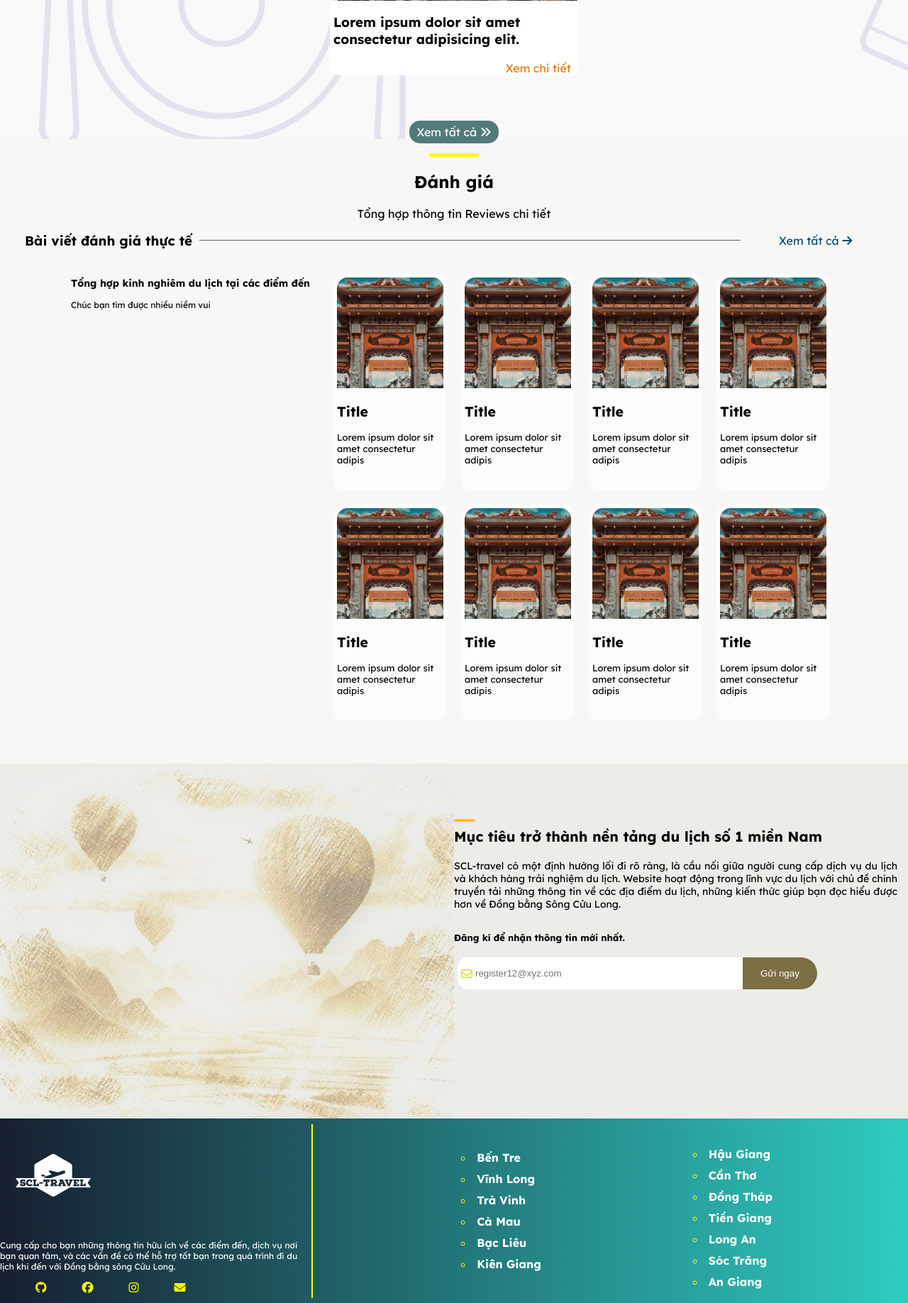
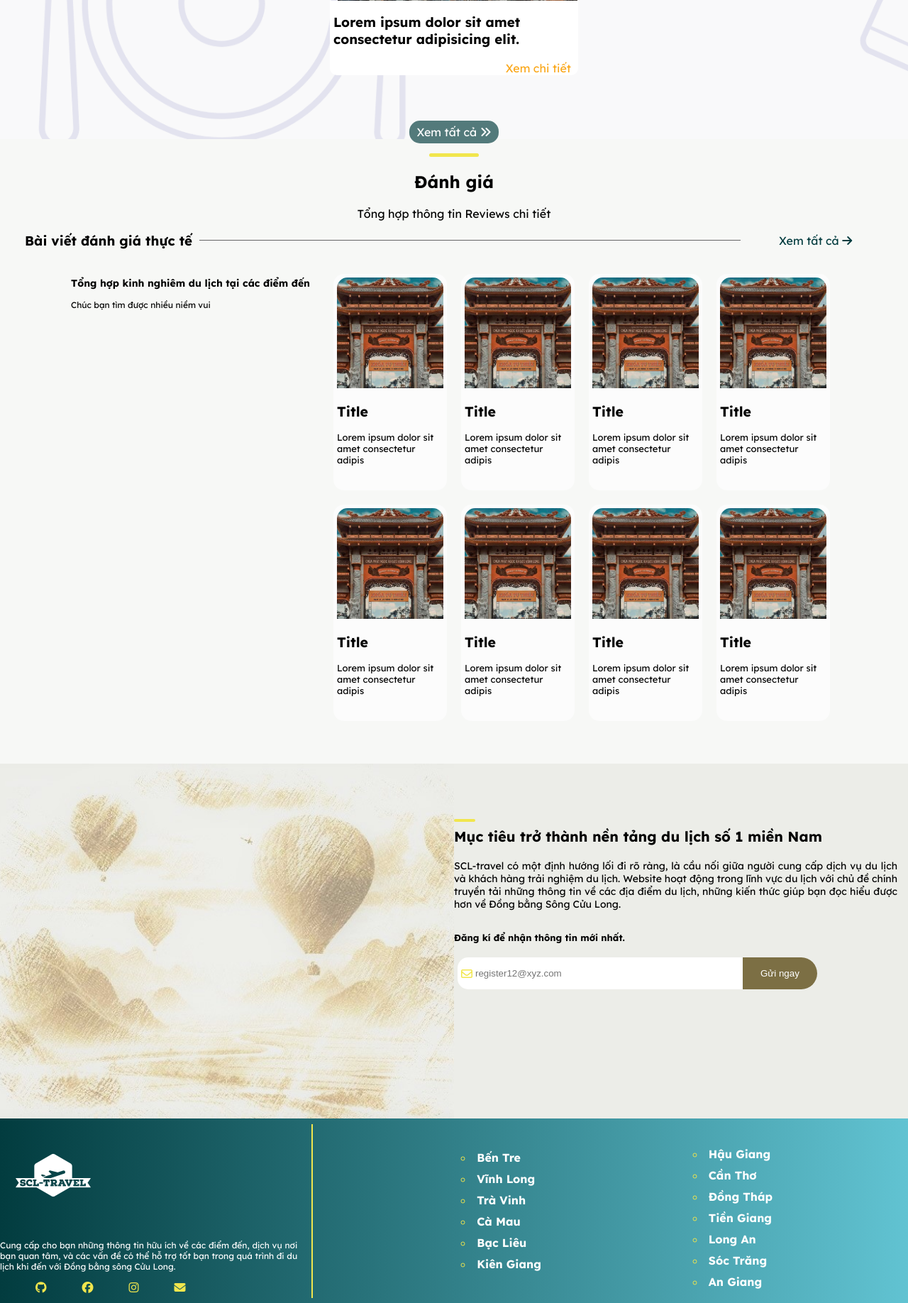
Before and after one commit to DuyIt7033/scl-travel, a PHP site: page /index.html in a window 1280 px wide. Shown: the part 2532-4368 px from the top of the page at 71% size. Run offline with PHP 8.4, Linux system fonts and the light colour scheme; some libraries are stand-ins or nearby versions.

Commit message:
Changed all color of web

```diff
--- a/css/main.css
+++ b/css/main.css
@@ -1,5 +1,13 @@
 
+:root{
+	--dgreen: #316329;
+	--lgreen:#8ba460;
+	--or-ye:#FAA719;
+	--lye:#f1e64d;
+	--dblue:#023c3f;
+	--lblue:#61c3d2;
 
+}
 html{
 	align-items: center;
 	font-family: 'Lexend',sans-serif;
@@ -428,7 +438,7 @@ a{
     text-overflow: ellipsis; /* Hiển thị dấu ba chấm (...) khi chữ bị cắt bớt */
 }
 .info_img_d>a{
-	color: #e07b10;
+	color: var(--or-ye);
 	display: block;
 	/* background-color: #add800; */
 	position: relative;
@@ -451,14 +461,14 @@ a{
 }
 .see_all>a:hover{
 	transition: 1s;
-	background-color: #0f3c58;
+	background-color: var(--dblue);
 }
 /* end thoogn tin */
 /*Review */
 .start_re{
 	max-width: 50px;
 	padding: 5px 0 0 20px;
-	background-color: #ffff00;
+	background-color: var(--lye);
 	border-radius: 10px;
 	border: none;
 }
@@ -501,7 +511,7 @@ a{
 .title_re_row a{
 	flex: 1;
 	text-align: center;
-	color: #12496e;
+	color: var(--dblue);
 }
  .body_re{
 	margin: 25px 100px 50px 100px;
@@ -569,7 +579,7 @@ a{
 	max-width: 10px;
 	margin-left: 0px;
 	padding: 4px 0 0 20px;
-	background-color: #ffc800;
+	background-color: var(--lye);
 	border-radius: 10px;
 	border: none;
 }
@@ -612,12 +622,12 @@ input[type="submit"] {
 	background-color: #58470fc0;
 }
 input[type="submit"]:active{
-	background-color:#dcd744fe;
+	background-color:var(--lye);
 }
 
 .fa-regular {
 	margin-top: 15px;
-	color: #dcd744fe;
+	color: var(--lye);
 	position: absolute;
 	margin-left: 10px;
 
@@ -627,7 +637,7 @@ input[type="submit"]:active{
 /* footer */
 
 #footer {
-	background: linear-gradient(to right, #171f30, #2eccc1);
+	background: linear-gradient(to right, var(--dblue), var(--lblue));
 	padding: 0;
 	color: white;
 	/* border-radius: 50px 55px 0 0; */
@@ -674,7 +684,7 @@ input[type="submit"]:active{
 }
 .container_tt>ul>li{
 	padding: 5px;
-	color: yellow;
+	color: var(--lye);
 	list-style: circle;
 }
 .container_tt>ul>li>a{
@@ -687,7 +697,7 @@ input[type="submit"]:active{
 	justify-content: flex-start;
 }
 .footer__contact>a{
-	color: yellow;
+	color: var(--lye);
 	margin-left: 50px;
 
 }
@@ -696,13 +706,13 @@ input[type="submit"]:active{
 }
 .f_hr{
 	padding-left: 2px;
-	background-color: yellow;
+	background-color: var(--lye);
 	border: none;
 }
 /* End footer */
 .copyright {
     background-color: #464646;
-    color: #03e4e0;
+    color: var(--lblue);
     padding: 5px;
     text-align: center;
 }
```
Also changed, not shown: other parts of css/main.css (+15 -9 lines).
